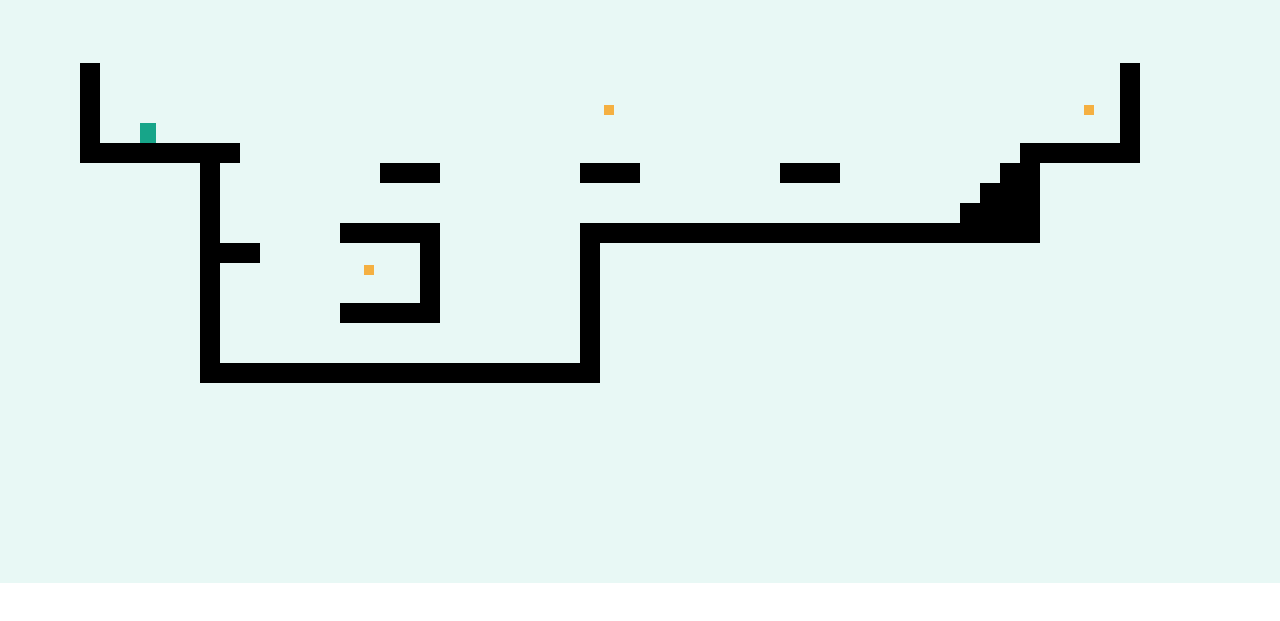
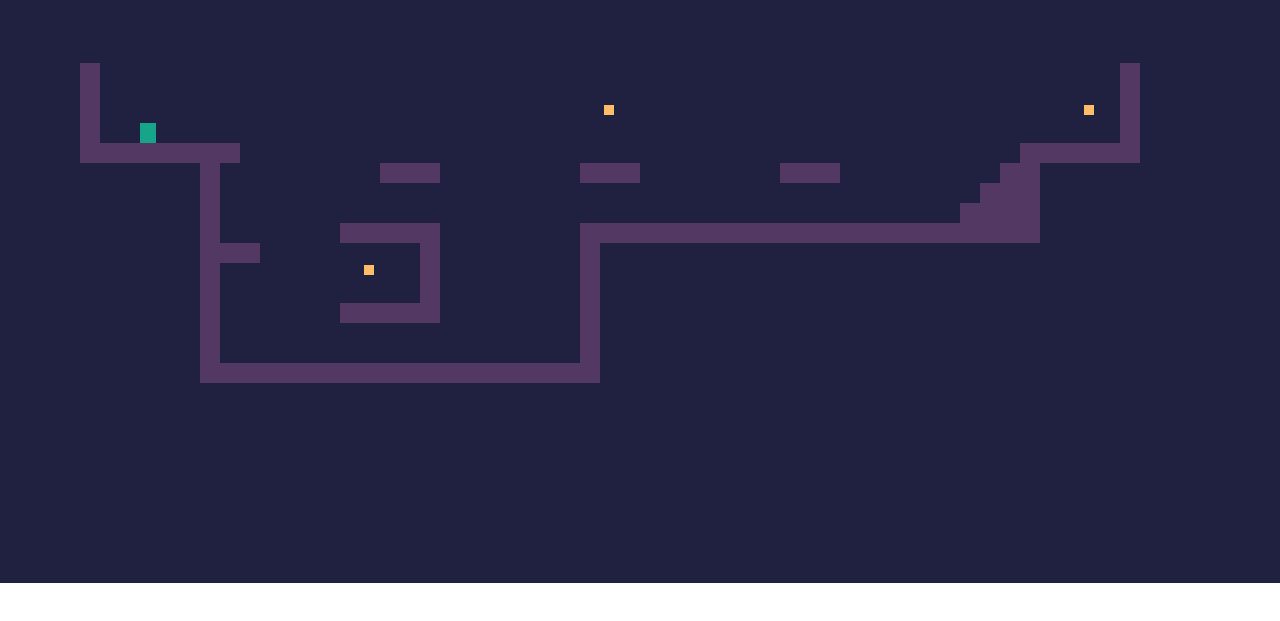
Before and after one commit to xXxRisingTidexXx/platformix, a plain HTML site: page index.html in a window 1280 px wide. Shown: the part 137-758 px from the top of the page. Drawn offline with nearby package versions, Linux system fonts and the light colour scheme.

Commit message:
Modified theme

```diff
--- a/css/index.css
+++ b/css/index.css
@@ -1,5 +1,5 @@
 .background {
-  background-color: #E8F8F5;
+  background-color: #202040;
   table-layout: fixed;
   border-spacing: 0;
 }
@@ -10,13 +10,13 @@
   position: absolute;
 }
 .lava {
-  background-color: #E74C3C;
+  background-color: #FF6363;
 }
 .wall {
-  background-color: black;
+  background-color: #543864;
 }
 .coin {
-  background-color: #F5B041;
+  background-color: #FFBD69;
 }
 .player {
   background-color: #17A589;
```
